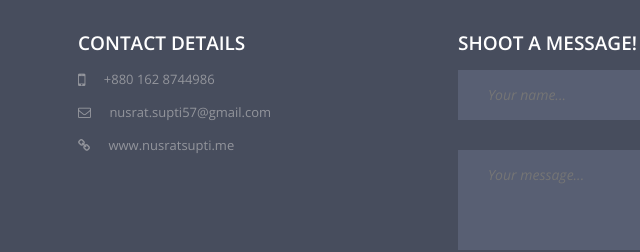
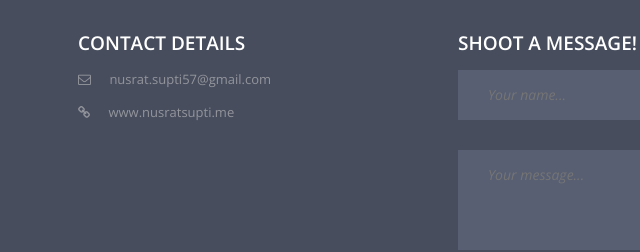
Before and after one commit to enamoulhoque16/enamoulhoque16.github.io, a plain HTML site: page index.html in a window 1280 px wide. Shown: the part 4722-4974 px from the top of the page, 7-647 px from the left. Drawn offline with nearby package versions, Linux system fonts and the light colour scheme.

Commit message:
Modified

```diff
--- a/index.html
+++ b/index.html
@@ -489,7 +489,7 @@
             <div class="col-xs-12 col-sm-3 col-md-4 col-lg-4">
             	<h4>Contact details</h4>
                 <!-- <p> <i class="fa fa-map-marker fa-lg"></i> Collins Street West Victoria 8007 Australia</p> -->
-        <p> <i class="fa fa-mobile fa-lg"></i> +880 162 8744986</p>
+
         <p> <i class="fa fa-envelope-o "></i> <a href="mailto:nusrat.supti57@gmail.com">nusrat.supti57@gmail.com</a></p>
         <p> <i class="fa fa-link "></i> <a href="https://nusratsupti.me">www.nusratsupti.me</a></p>
             </div>
```
Also changed, not shown: 1 other file.
